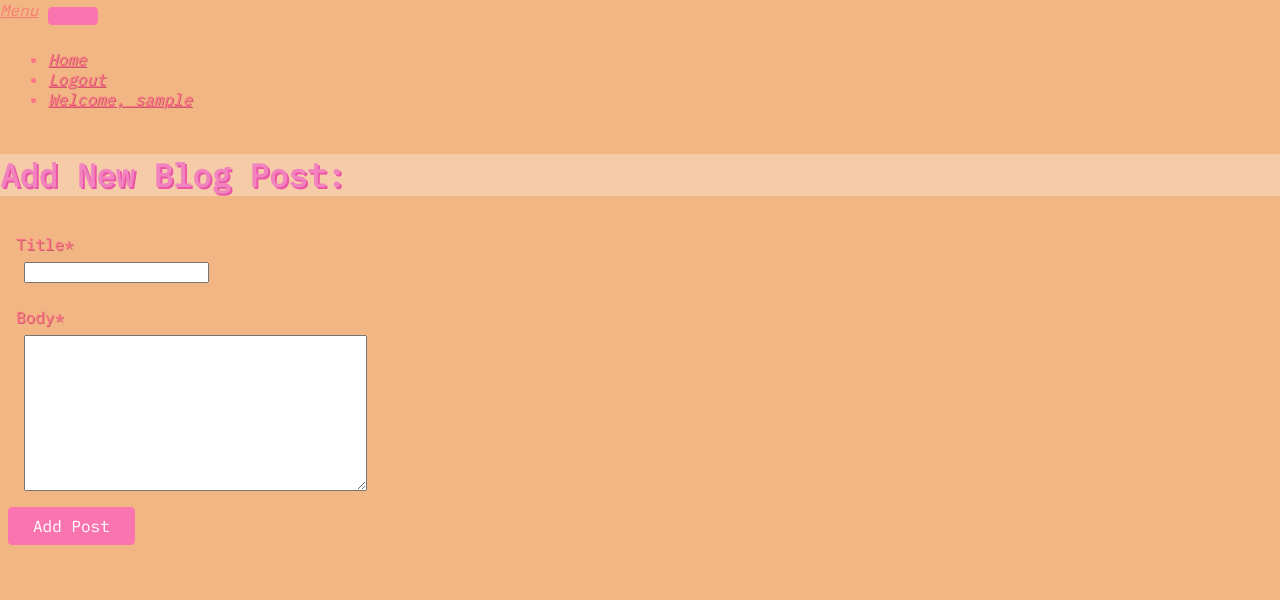
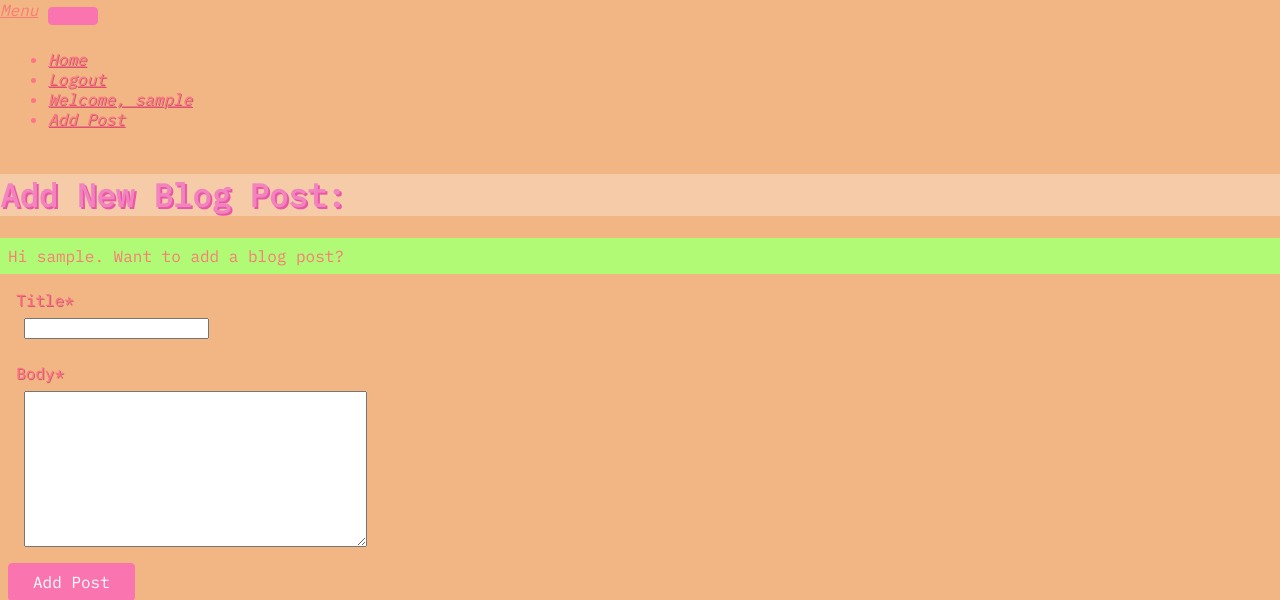
Before and after one commit to raphaelavergud/django_blog, a Django app: page /add_post/ in a window 1280 px wide. Shown: the top 600 px of the page. Run offline with Django 3.2, Linux system fonts and the light colour scheme; the visitor is signed in with stand-in values (Sample User, id 1); some libraries are stand-ins or nearby versions.

Commit message:
added add_post to navbar

```diff
--- a/django_blog/blog/templates/blog/add_post.html
+++ b/django_blog/blog/templates/blog/add_post.html
@@ -10,6 +10,7 @@
         {% load crispy_forms_tags %}
 
         <!--Add new blog post-->
+        <p>Hi {{user.username}}. Want to add a blog post?</p>
         <div class="container py-5">
             <form method="POST">
                 {% csrf_token %}
--- a/django_blog/blog/templates/blog/nav.html
+++ b/django_blog/blog/templates/blog/nav.html
@@ -20,6 +20,10 @@
                 <a class="nav-link" href="#">Welcome, {{user.username}}</a>
             </li>
 
+            <li class="nav-item">
+                <a class="nav-link" href="/add_post">Add Post</a>
+            </li>
+
             {% else %}
 
             <li class="nav-item">
```
